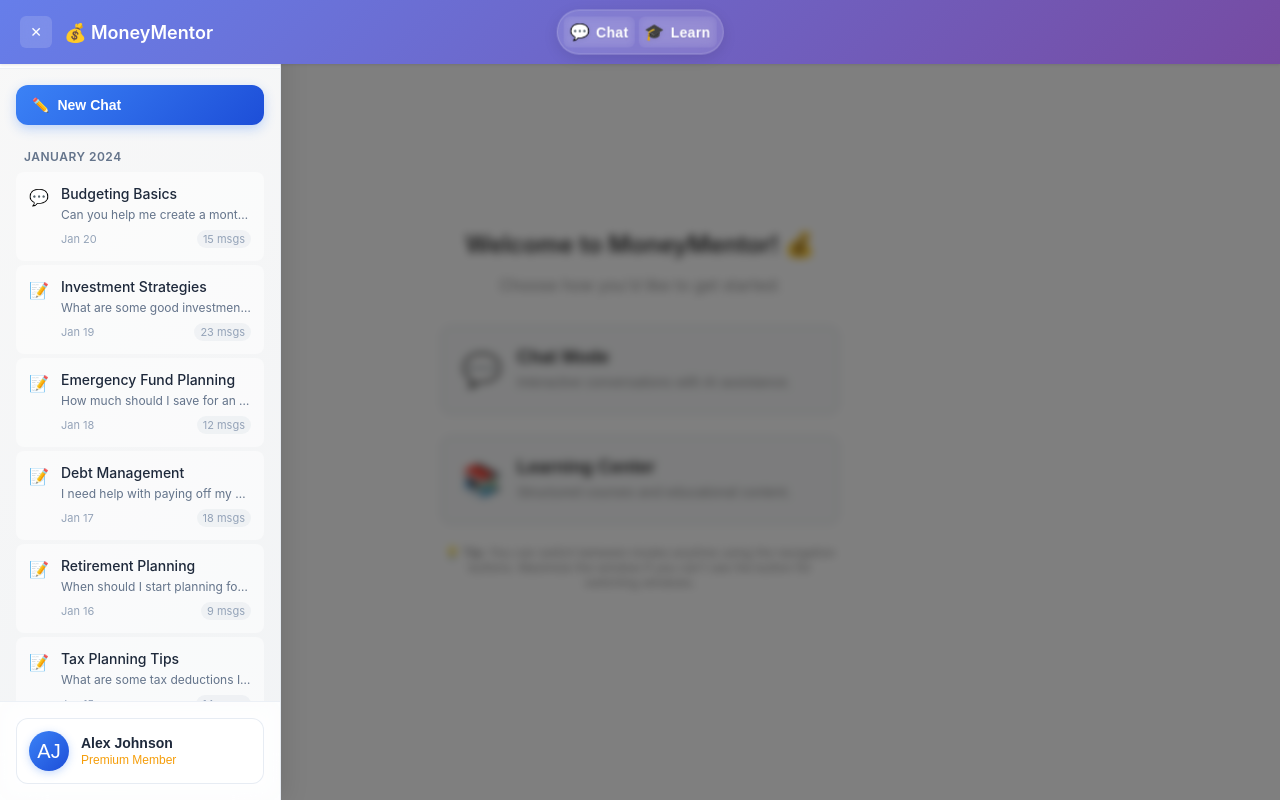
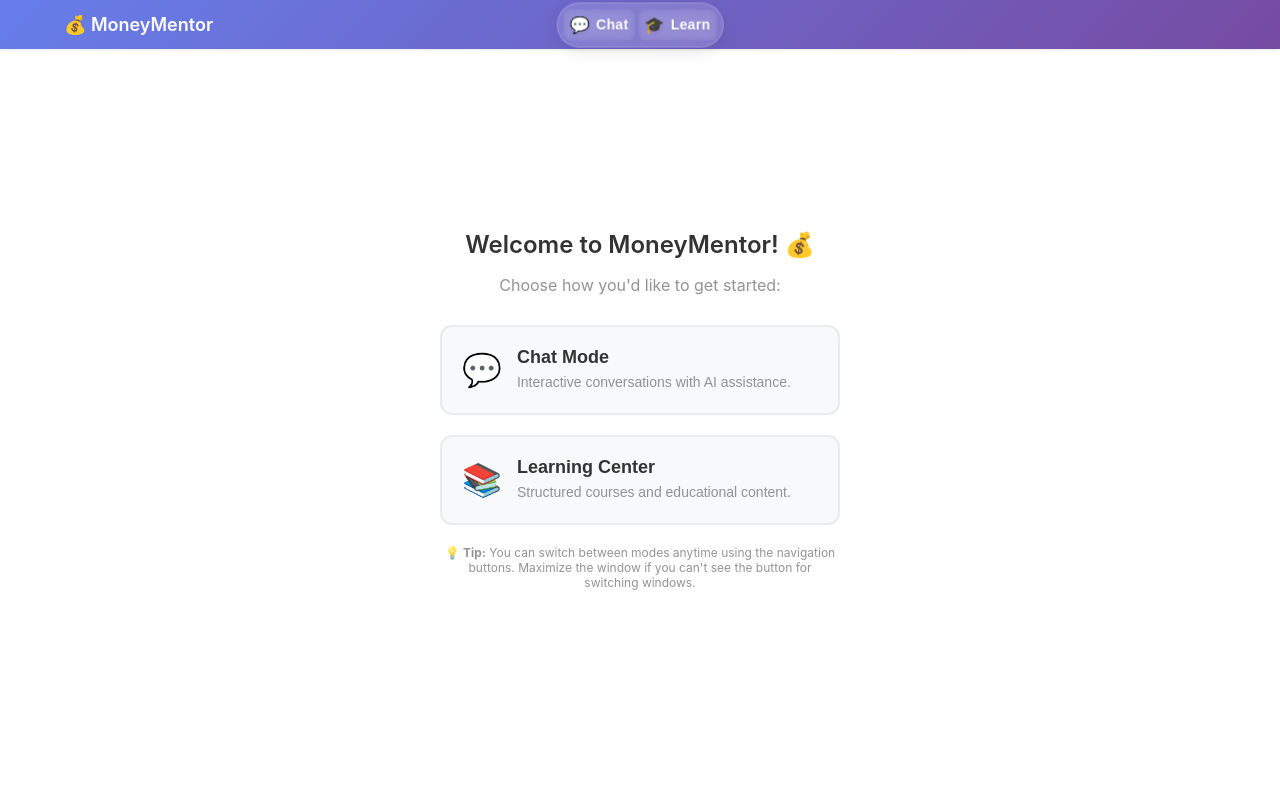
Before and after one commit to NOR-TECH-ETH/MoneyMentor, a React (Vite) app in the folder frontend/: page / in a window 1280 px wide. Built offline with nearby package versions, Linux system fonts and the light colour scheme.

Commit message:
update: separate sidebar feature for chat window only

```diff
--- a/frontend/src/components/ChatWidget.tsx
+++ b/frontend/src/components/ChatWidget.tsx
@@ -959,7 +959,8 @@ export const ChatWidget: React.FC<ChatWidgetProps> = ({
 
   return (
     <div className={`chat-app ${theme}`}>
-      {/* Sidebar */}
+      {/* Sidebar - only show in chat window */}
+      {currentWindow === 'chat' && (
         <Sidebar
           sidebarState={sidebarHook.sidebarState}
           setSidebarState={sidebarHook.setSidebarState}
@@ -972,14 +973,20 @@ export const ChatWidget: React.FC<ChatWidgetProps> = ({
           onProfileUpdate={profileHook.updateProfile}
           theme={theme}
         />
+      )}
 
       <div className={`chat-widget ${theme} ${position}`}>
         <div className="chat-header">
           <div className="header-left">
+            {/* SidebarToggle - only show in chat window */}
+            {currentWindow === 'chat' ? (
               <SidebarToggle
                 isOpen={sidebarHook.sidebarState.isOpen}
                 onClick={sidebarHook.toggleSidebar}
               />
+            ) : (
+              <div className="sidebar-toggle-placeholder" />
+            )}
             <h3>💰 MoneyMentor</h3>
           </div>
           <div className="mode-navigation-centered">
--- a/frontend/src/styles/ChatWidget.css
+++ b/frontend/src/styles/ChatWidget.css
@@ -100,7 +100,8 @@
   display: flex;
   align-items: center;
   justify-content: space-between;
-  padding: 16px 20px;
+  padding: 8px 20px;
+  min-height: 33px; /* Consistent header height across all windows */
   background: linear-gradient(135deg, #667eea 0%, #764ba2 100%);
   color: white;
   box-shadow: 0 1px 3px rgba(0,0,0,0.1);
@@ -110,6 +111,13 @@
   display: flex;
   align-items: center;
   gap: 12px;
+  min-height: 33px; /* Ensure consistent height even without sidebar toggle */
+}
+
+.sidebar-toggle-placeholder {
+  width: 32px; /* Same width as sidebar toggle button */
+  height: 32px; /* Same height as sidebar toggle button */
+  visibility: hidden; /* Invisible but takes up space */
 }
 
 .header-right {
@@ -153,6 +161,8 @@
   margin: 0;
   font-size: 18px;
   font-weight: 600;
+  line-height: 1.2; /* Consistent line height for logo */
+  white-space: nowrap; /* Prevent text wrapping */
 }
 
 .chat-header-buttons {
```
Lines whose indentation alone changed are shown as unchanged.
